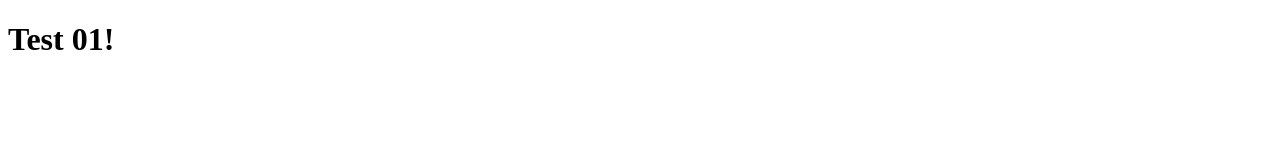
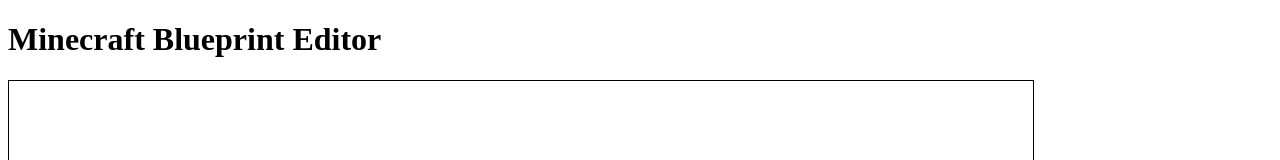
Before and after one commit to CuddlyBunion341/Minecraft-Blueprint-Editor, a plain HTML site: page files/index.html in a window 1280 px wide. Shown: the top 160 px of the page. Drawn offline with Linux system fonts and the light colour scheme.

Commit message:
defined the Blueprint Object along with Blockstorage

```diff
--- a/files/index.html
+++ b/files/index.html
@@ -1,9 +1,25 @@
 <!DOCTYPE html>
 <html>
-    <head></head>
+    <head>
+        <style>
+            canvas {
+                border: 1px solid black;
+                width: 1024px;
+                height: 1024px;
+                position: absolute;
+            }
+        </style>
+        <script src="init.js"></script>
+        <script src="events.js"></script>
+        <script src="render.js"></script>
+    </head>
     <body>
         <h1>
-            Test 01!
+            Minecraft Blueprint Editor
         </h1>
+        <div class="canvas_container">
+            <canvas id="overlay" width="2048" height="2048"></canvas>
+            <canvas id="base"    width="2048" height="2048"></canvas>
+        </div>
     </body>
 </html>
--- a/files/init.js
+++ b/files/init.js
@@ -0,0 +1,68 @@
+var BlueprintEditor = {};
+
+BlueprintEditor.CanvasObject = {
+    "canvas":"",
+    "ctx":"",
+    "overlay_canvas":"",
+    "overlay_ctx":"",
+    "pwidth":1024,
+    "pheight":1024,
+    "cwidth":2048,
+    "cheight":2048,
+    "sqr_side":128,
+    "line_width":4
+}
+BlueprintEditor.GridObject = {
+    "width":16,
+    "height":16,
+    "current_y":0,
+    cellcord: function(x,z) {
+        return "c" + x + "x" + z;
+    },
+    layer: function(y) {
+        return "l" + y;
+    },
+    splitcord: function(cellcord) {
+        cellcord = cellcord.substring(1);
+        cellcord = celllcord.split("x");
+        let x = parseInt(cellcord[0]);
+        let z = parseInt(cellcord[1]);
+        return {"x":x, "z":z};
+    },
+    setblock: function(cellcord,layer,block) {
+        if (block == 0) {
+            try {
+                delete this.Cells[layer][cellcord]
+                if (Object.keys(this.Cells[layer]).length == 0) {
+                    delete this.Cells[layer];
+                }
+            }
+            catch {
+            }
+            return;
+        }
+        if (!this.Cells[layer]) {
+            this.Cells[layer] = {};
+        }
+        this.Cells[layer][cellcord] = block;
+    },
+    getblock: function(cellcord,layer) {
+        if (!(this.Cells[layer] && this.Cells[layer][cellcord])) {
+            return 0;
+        }
+        return this.Cells[layer][cellcord];
+    },
+    "Cells": {
+        "l0":{
+            "c0x0":1,
+            "c1x0":1,
+            "c2x0":1,
+            "c3x1":2,
+            "c5x5":3
+        },
+        "l1":{
+            "c0x1":9,
+            "c7x0":10
+        }
+    }
+}
```
